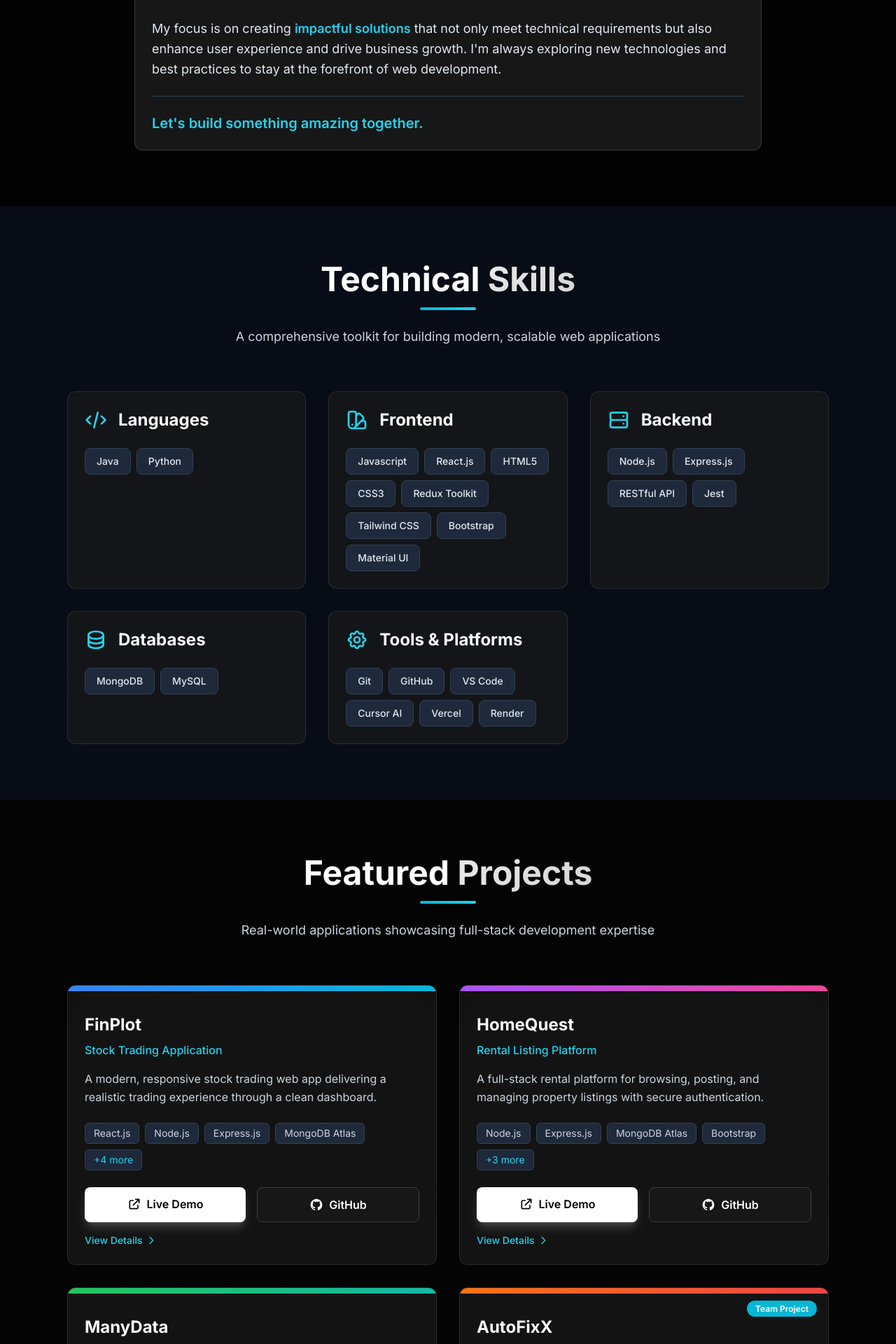
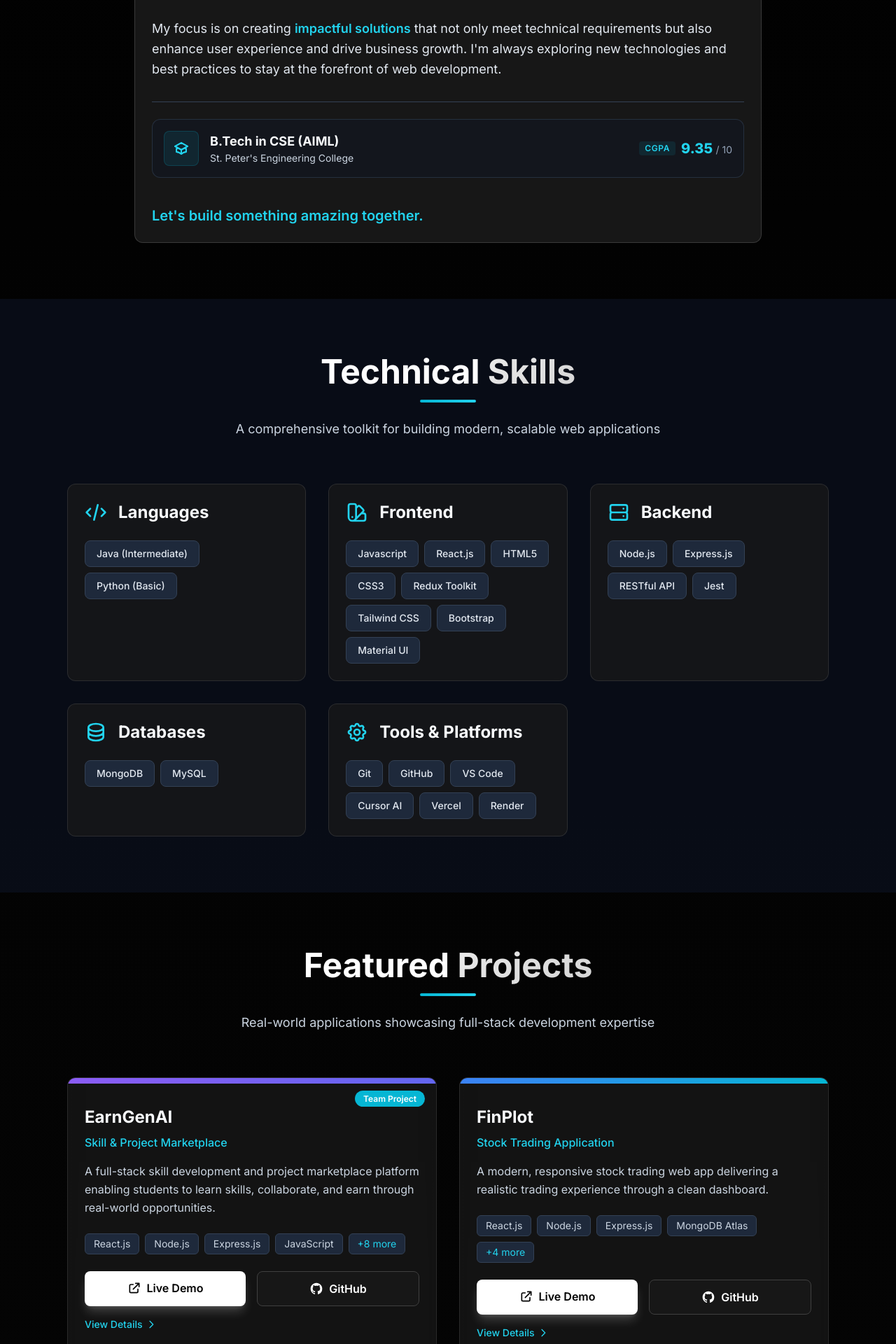
Before and after one commit to mduzairshams/My-Portfolio, a React (Vite) app: page / in a window 1280 px wide. Shown: the part 1360-3280 px from the top of the page at 70% size. Built offline with nearby package versions, Linux system fonts and the light colour scheme.

Commit message:
Updated portfolio content and projects

```diff
--- a/src/components/About.jsx
+++ b/src/components/About.jsx
@@ -9,7 +9,7 @@ const About = () => {
                     <div className="w-20 h-1 bg-gradient-to-r from-primary-500 to-primary-400 mx-auto rounded-full"></div>
                 </div>
 
-                <div className="card-strong max-w-4xl mx-auto">
+                <div className="card-strong max-w-4xl mx-auto space-y-8">
                     <div className="space-y-6 text-dark-200 text-lg leading-relaxed">
                         <p>
                             I'm a <span className="text-primary-400 font-semibold">Full Stack Developer</span> with
@@ -41,12 +41,35 @@ const About = () => {
                             growth. I'm always exploring new technologies and best practices to stay at the forefront
                             of web development.
                         </p>
+                    </div>
 
-                        <div className="pt-6 border-t border-dark-700">
-                            <p className="text-primary-400 font-semibold text-xl">
-                                Let's build something amazing together.
-                            </p>
+                    {/* Horizontal Education Bar */}
+                    <div className="pt-6 border-t border-dark-700">
+                        <div className="flex flex-col sm:flex-row sm:items-center sm:justify-between gap-4 bg-dark-900/40 p-4 rounded-xl border border-dark-700/60">
+                            <div className="flex items-center gap-4">
+                                <div className="p-3 bg-primary-500/10 rounded-lg text-primary-400 border border-primary-500/20">
+                                    <svg className="w-6 h-6" fill="none" stroke="currentColor" viewBox="0 0 24 24">
+                                        <path strokeLinecap="round" strokeLinejoin="round" strokeWidth={2} d="M12 14l9-5-9-5-9 5 9 5z" />
+                                        <path strokeLinecap="round" strokeLinejoin="round" strokeWidth={2} d="M12 14l6.16-3.422a12.083 12.083 0 01.665 6.479A11.952 11.952 0 0012 20.055a11.952 11.952 0 00-6.824-2.998 12.078 12.078 0 01.665-6.479L12 14z" />
+                                        <path strokeLinecap="round" strokeLinejoin="round" strokeWidth={2} d="M12 14l9-5-9-5-9 5 9 5zm0 0l6.16-3.422a12.083 12.083 0 01.665 6.479A11.952 11.952 0 0012 20.055a11.952 11.952 0 00-6.824-2.998 12.078 12.078 0 01.665-6.479L12 14zm0 0v6" />
+                                    </svg>
+                                </div>
+                                <div>
+                                    <h4 className="text-lg font-bold text-dark-50">B.Tech in CSE (AIML)</h4>
+                                    <p className="text-dark-300 text-sm">St. Peter's Engineering College</p>
+                                </div>
+                            </div>
+                            <div className="flex items-center gap-2 self-start sm:self-center">
+                                <span className="text-xs font-semibold text-primary-400 uppercase tracking-wider bg-primary-500/10 px-2 py-0.5 rounded">CGPA</span>
+                                <span className="text-xl font-extrabold text-primary-400">9.35 <span className="text-dark-400 text-sm font-normal">/ 10</span></span>
+                            </div>
                         </div>
+                    </div>
+
+                    <div className="pt-2">
+                        <p className="text-primary-400 font-semibold text-xl text-center sm:text-left">
+                            Let's build something amazing together.
+                        </p>
                     </div>
                 </div>
             </div>
--- a/src/components/Contact.jsx
+++ b/src/components/Contact.jsx
@@ -86,7 +86,7 @@ const Contact = () => {
                         Get a comprehensive overview of my skills, experience, and projects
                     </p>
                     <a
-                        href="https://drive.google.com/file/d/1r3_s98SK-NltG07FeGs2Fim5txLz5NVh/view?usp=sharing"
+                        href="https://drive.google.com/file/d/1s1mMQYYLdFpY-suICO36KeowNI93OIIw/view?usp=sharing"
                         target="_blank"
                         rel="noopener noreferrer"
                         className="btn-primary inline-flex items-center gap-2"
--- a/src/components/Experience.jsx
+++ b/src/components/Experience.jsx
@@ -1,5 +1,21 @@
 const Experience = () => {
     const experiences = [
+        {
+            title: 'Full Stack Developer',
+            organization: 'Zelvora Technologies Pvt. Ltd',
+            period: 'February 2026 – Present',
+            description: 'Architect and develop scalable web platforms and custom digital solutions for clients across diverse business domains, translating requirements into production-ready applications with 99%+ uptime.',
+            highlights: [
+                'Engineered high-performance user interfaces using modern frameworks, ensuring 100% cross-browser compatibility',
+                'Analyze and translate complex client business requirements into functional, robust web solutions',
+                'Collaborate closely with clients throughout design and implementation phases to iterate on feedback and ensure technical alignments'
+            ],
+            icon: (
+                <svg className="w-6 h-6" fill="none" stroke="currentColor" viewBox="0 0 24 24">
+                    <path strokeLinecap="round" strokeLinejoin="round" strokeWidth={2} d="M10 20l4-16m4 4l4 4-4 4M6 16l-4-4 4-4" />
+                </svg>
+            ),
+        },
         {
             title: 'Frontend Developer Intern',
             organization: 'ApexPlanet',
@@ -10,8 +26,7 @@ const Experience = () => {
                 'Collaborated with cross-functional teams to deliver high-quality features',
                 'Implemented pixel-perfect UI designs with attention to detail',
                 'Optimized application performance and enhanced user experience',
-                'Successfully completed all assigned tasks within project deadlines',
-                'Gained hands-on experience with version control and agile methodologies'
+                'Successfully completed all assigned tasks within project deadlines'
             ],
             certificate: 'https://drive.google.com/file/d/1y9joDs_8x6f3E8u8Jymfoll8o2B_lZeN/view?usp=sharing',
             icon: (
@@ -72,6 +87,7 @@ const Experience = () => {
                                     </ul>
 
                                     {/* Certificate Link */}
+                                    {exp.certificate && (
                                         <a
                                             href={exp.certificate}
                                             target="_blank"
@@ -83,6 +99,7 @@ const Experience = () => {
                                             </svg>
                                             View Internship Certificate
                                         </a>
+                                    )}
                                 </div>
                             </div>
                         </div>
--- a/src/components/Navbar.jsx
+++ b/src/components/Navbar.jsx
@@ -56,7 +56,7 @@ const Navbar = () => {
                             </a>
                         ))}
                         <a
-                            href="https://drive.google.com/file/d/1r3_s98SK-NltG07FeGs2Fim5txLz5NVh/view?usp=sharing"
+                            href="https://drive.google.com/file/d/1s1mMQYYLdFpY-suICO36KeowNI93OIIw/view?usp=sharing"
                             target="_blank"
                             rel="noopener noreferrer"
                             className="btn-primary"
@@ -111,7 +111,7 @@ const Navbar = () => {
                                 </a>
                             ))}
                             <a
-                                href="https://drive.google.com/file/d/1r3_s98SK-NltG07FeGs2Fim5txLz5NVh/view?usp=sharing"
+                                href="https://drive.google.com/file/d/1s1mMQYYLdFpY-suICO36KeowNI93OIIw/view?usp=sharing"
                                 target="_blank"
                                 rel="noopener noreferrer"
                                 className="btn-primary text-center"
--- a/src/components/Projects.jsx
+++ b/src/components/Projects.jsx
@@ -5,6 +5,25 @@ const Projects = () => {
     const [selectedProject, setSelectedProject] = useState(null);
 
     const projects = [
+        {
+            id: 5,
+            title: 'EarnGenAI',
+            subtitle: 'Skill & Project Marketplace',
+            description: 'A full-stack skill development and project marketplace platform enabling students to learn skills, collaborate, and earn through real-world opportunities.',
+            fullDescription: 'Developed a full-stack skill development and project marketplace platform enabling students to learn skills, collaborate, and earn through real-world opportunities. Designed a peer-to-peer learning ecosystem allowing learners to teach, mentor, and upskill one another through community-driven knowledge sharing. Implemented a gamified reward system with achievement badges, reward points, and discount and redemption features to drive user engagement and retention.',
+            technologies: ['React.js', 'Node.js', 'Express.js', 'JavaScript', 'Supabase', 'Groq API', 'REST APIs', 'HTML5', 'CSS3', 'Vercel', 'Render', 'GitHub'],
+            liveLink: 'https://earngen-ai.vercel.app/',
+            githubLink: 'https://github.com/ZebaFathima1/EARNGEN-AI',
+            features: [
+                'Full-stack skill development and project marketplace platform for students',
+                'Peer-to-peer learning ecosystem enabling learners to teach, mentor, and upskill one another',
+                'Gamified reward system with achievement badges, reward points, and redemption features',
+                'Seamless community-driven knowledge sharing and upskilling opportunities',
+                'Integration with Supabase and Groq API for robust backend and AI capabilities'
+            ],
+            gradient: 'from-violet-500 to-indigo-500',
+            badge: 'Team Project',
+        },
         {
             id: 1,
             title: 'FinPlot',
@@ -30,7 +49,7 @@ const Projects = () => {
             description: 'A full-stack rental platform for browsing, posting, and managing property listings with secure authentication.',
             fullDescription: 'Built a full-stack rental platform to browse, post, review, and manage property listings with a responsive UI. Designed modular Express.js architecture with clean routing. Integrated secure login/signup using Passport.js, sessions, flash messages, and used MongoDB Atlas with Mongoose for schema modeling and cloud data storage. Implemented GST-based pricing logic and user-specific content visibility with role checks, added method-override, input validation, and centralized error handling via custom Express Error.',
             technologies: ['Node.js', 'Express.js', 'MongoDB Atlas', 'Bootstrap', 'Passport.js', 'Mongoose', 'EJS'],
-            liveLink: 'https://airbnb-ovpu.onrender.com/',
+            liveLink: null,
             githubLink: 'https://github.com/mduzairshams/HomeQuest',
             features: [
                 'Secure user authentication with Passport.js',
--- a/src/components/Skills.jsx
+++ b/src/components/Skills.jsx
@@ -2,7 +2,7 @@ const Skills = () => {
     const skillCategories = [
         {
             title: 'Languages',
-            skills: [ 'Java', 'Python'],
+            skills: [ 'Java (Intermediate)', 'Python (Basic)'],
             icon: (
                 <svg className="w-8 h-8" fill="none" stroke="currentColor" viewBox="0 0 24 24">
                     <path strokeLinecap="round" strokeLinejoin="round" strokeWidth={2} d="M10 20l4-16m4 4l4 4-4 4M6 16l-4-4 4-4" />
```
Lines whose indentation alone changed are shown as unchanged.
